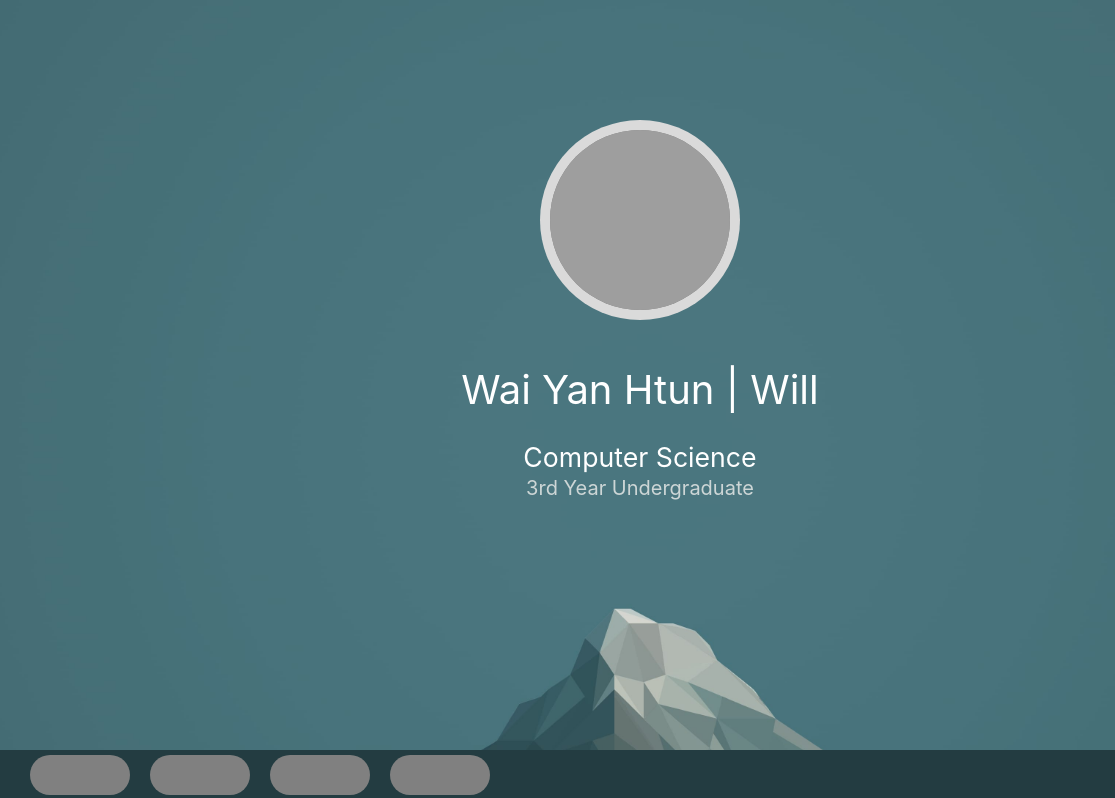
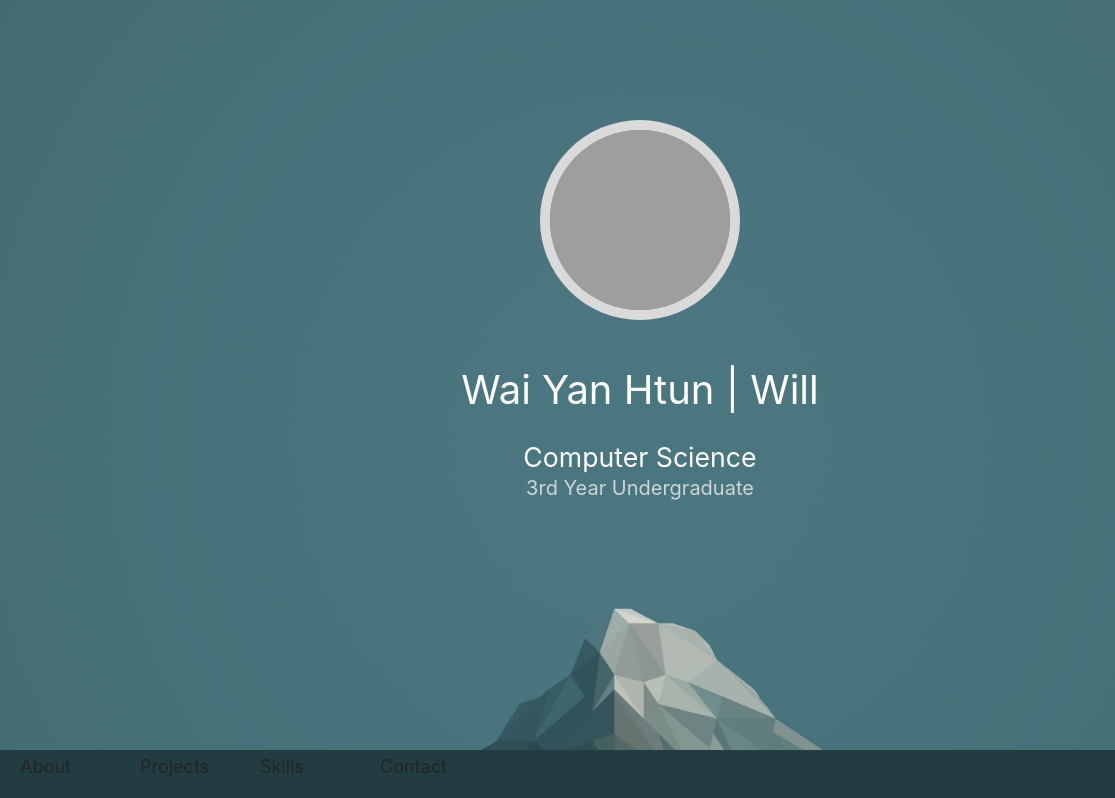
Before and after one commit to willhtun/Personal-Website, a plain HTML site: page index.html in a window 1280 px wide. Shown: the top 798 px of the page, 0-1115 px from the left. Drawn offline with nearby package versions, Linux system fonts and the light colour scheme; grey boxes are pictures that could not be loaded; a web font is replaced by a local one.

Commit message:
Update index.html

```diff
--- a/index.html
+++ b/index.html
@@ -32,16 +32,24 @@
 				<div id="tabs_left">
 				</div>
 				<div id="tabs_middle1">
-					<div id="tabs1"> </div>
+					<div id="tabSelector1">
+							<p class="tabLabels"> About </p>
+					</div>
 				</div>
 				<div id="tabs_middle2">
-					<div id="tabs2"> </div>
+					<div id="tabSelector2">
+						<p class="tabLabels"> Projects </p>
+					</div>
 				</div>
 				<div id="tabs_middle3">
-					<div id="tabs3"> </div>
+					<div id="tabSelector3">
+						<p class="tabLabels"> Skills </p>
+					</div>
 				</div>
 				<div id="tabs_middle4">
-					<div id="tabs4"> </div>
+					<div id="tabSelector4">
+						<p class="tabLabels"> Contact </p>
+					</div>
 				</div>
 				<div id="tabs_right">
 				</div>
@@ -132,30 +140,45 @@
 			</div>
 		</div>
 		<script type="text/javascript">
-			document.getElementById('tabs1').style.cursor = 'pointer';
-			document.getElementById('tabs1').onclick = function() {
+			function myMove() {
+			  var elem = document.getElementById("tabSelector");
+			  var pos = 0;
+			  var id = setInterval(frame, 5);
+			  function frame() {
+			    if (pos == 119) {
+			      clearInterval(id);
+			    } else {
+			      pos++;
+			      elem.style.left = pos + 'px';
+			    }
+			  }
+			}
+
+			document.getElementById('tabSelector1').style.cursor = 'pointer';
+			document.getElementById('tabSelector1').onclick = function() {
 				 $('html, body').animate({
 				    scrollTop: $("div#p_containerA").offset().top - 100
 				  }, 1000)
 			}
-			document.getElementById('tabs2').style.cursor = 'pointer';
-			document.getElementById('tabs2').onclick = function() {
+			document.getElementById('tabSelector2').style.cursor = 'pointer';
+			document.getElementById('tabSelector2').onclick = function() {
 				 $('html, body').animate({
 				    scrollTop: $("div#p_containerB").offset().top - 100
 				  }, 1000)
 			}
-			document.getElementById('tabs3').style.cursor = 'pointer';
-			document.getElementById('tabs3').onclick = function() {
+			document.getElementById('tabSelector3').style.cursor = 'pointer';
+			document.getElementById('tabSelector3').onclick = function() {
 				 $('html, body').animate({
 				    scrollTop: $("div#p_containerC").offset().top - 100
 				  }, 1000)
 			}
-			document.getElementById('tabs4').style.cursor = 'pointer';
-			document.getElementById('tabs4').onclick = function() {
+			document.getElementById('tabSelector4').style.cursor = 'pointer';
+			document.getElementById('tabSelector4').onclick = function() {
 				 $('html, body').animate({
 				    scrollTop: $("div#p_containerD").offset().top
 				  }, 1000)
 			}
+
 		</script>
 	</body>
 </html>
```
